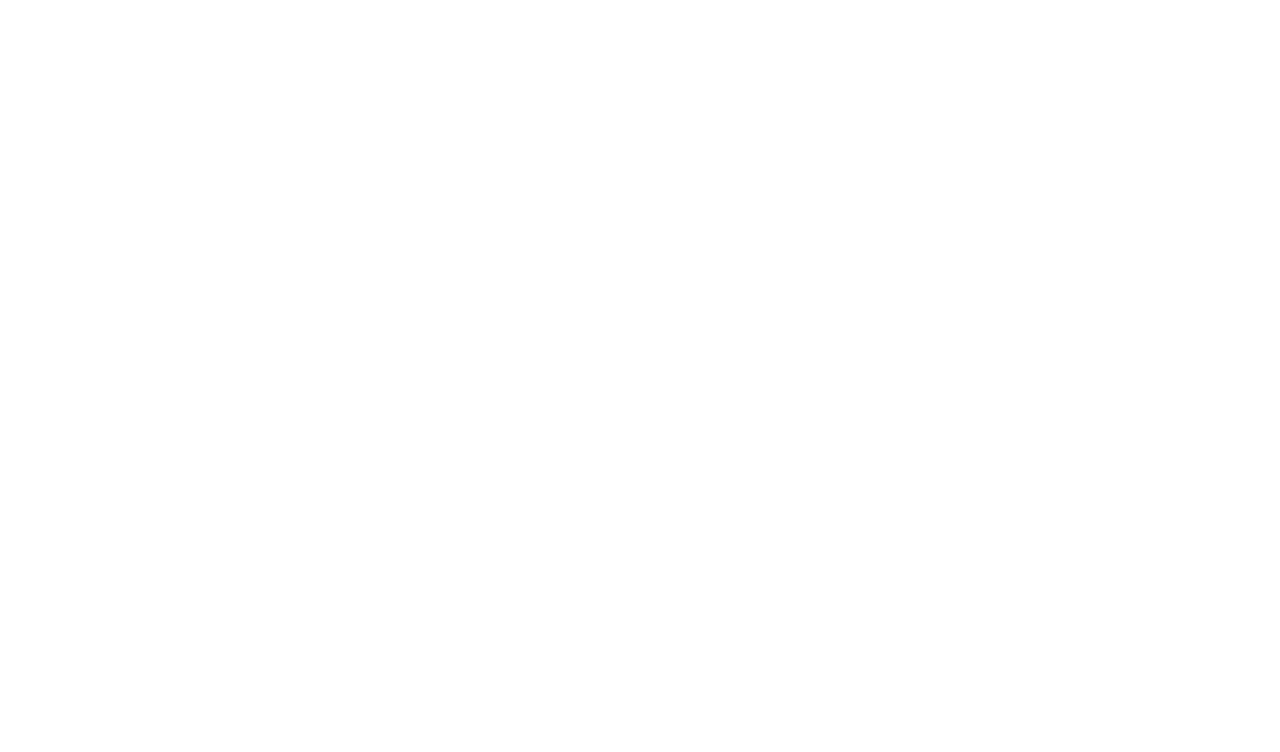
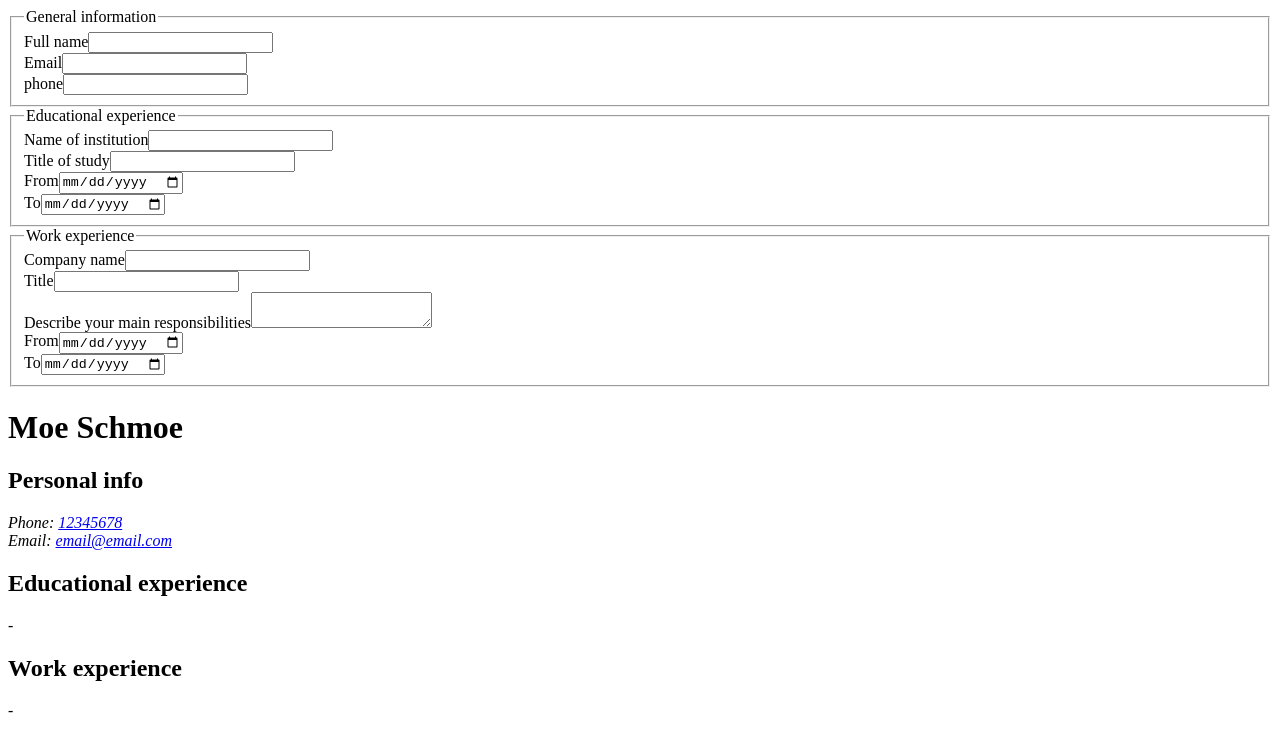
Before and after one commit to wishyrater/odin-cv, a React (Vite) app: page / in a window 1280 px wide. Shown: the top 752 px of the page. Built offline with nearby package versions, Linux system fonts and the light colour scheme.

Commit message:
Reconfigure to share state across form and preview

```diff
--- a/src/App.jsx
+++ b/src/App.jsx
@@ -1,11 +1,62 @@
 import { useState } from 'react'
+import Form from './components/Form.jsx'
+import Preview from './components/Preview.jsx'
 import './App.css'
 
+const initialProfile = {
+    general: { name: 'Moe Schmoe', phone: '12345678', email: 'email@email.com', },
+    education: [{ schoolName: 'Abc', titleOfStudy: '123', dateFrom: '12.04.2027', dateTo: '12.04.2027', }],
+    work: [{ companyName: 'Bigger industries inc.', positionTitle: 'Big Dawg', responsibilities: 'Did this', dateFrom: '12.04.2027', dateTo: '12.04.2027', }],
+};
+
 function App() {
-  return (
-    <>
-    </>
-  )
+	const [profile, setProfile] = useState(initialProfile);
+
+	function handleGeneralChange(e) {
+		const { name, value } = e.target;
+
+		setProfile((previous) => ({
+			...previous,
+			general: {
+				...previous.general,
+				[name]: value,
+			},
+		}));
+	}
+
+	function handleEducationChange(e) {
+        const { name, value } = e.target;
+
+        setProfile((previousProfile) => ({
+            ...previousProfile,
+            education: {
+                ...previousProfile.education,
+                [name]: value,
+            }
+        }));
+    }
+
+    function handleWorkChange(e) {
+        const {name, value } = e.target;
+
+        setProfile((previousProfile) => ({
+            ...previousProfile,
+            work: {
+                ...previousProfile.work,
+                [name]: value,
+            }
+        }));
+    }
+
+	return (
+    	<>
+		<Form
+			handleGeneralChange={handleGeneralChange}
+			handleEducationChange={handleEducationChange}
+			handleWorkChange={handleWorkChange}/>
+    	<Preview profile={profile} />
+    	</>
+	)
 }
 
 export default App
--- a/src/components/Form.jsx
+++ b/src/components/Form.jsx
@@ -1,50 +1,6 @@
 import { useState } from 'react'
 
-const initialProfile = {
-    general: { name: 'Moe Schmoe', phone: '', email: '', },
-    education: { schoolName: '', titleOfStudy: '', dateFrom: '', dateTo: '', },
-    work: { companyName: '', positionTitle: '', responsibilities: '', dateFrom: '', dateTo: '', },
-};
-
-export default function Form() {
-    const [profile, setProfile] = useState(initialProfile);
-
-    function handleGeneralChange(e) {
-        const { name, value } = e.target;
-
-        setProfile((previousProfile) => ({
-            ...previousProfile,
-            general: {
-                ...previousProfile.general,
-                [name]: value,
-            },
-        }));
-    }
-
-    function handleEducationChange(e) {
-        const { name, value } = e.target;
-
-        setProfile((previousProfile) => ({
-            ...previousProfile,
-            education: {
-                ...previousProfile.education,
-                [name]: value,
-            }
-        }));
-    }
-
-    function handleWorkChange(e) {
-        const {name, value } = e.target;
-
-        setProfile((previousProfile) => ({
-            ...previousProfile,
-            work: {
-                ...previousProfile.work,
-                [name]: value,
-            }
-        }));
-    }
-
+export default function Form({ handleGeneralChange, handleEducationChange, handleWorkChange }) {
     return (
         <form>
             <fieldset>
--- a/src/components/Preview.jsx
+++ b/src/components/Preview.jsx
@@ -16,6 +16,7 @@
         <h2>Work experience</h2>
         <h3>{profile.work.companyName}</h3>
         <p>{profile.work.positionTitle}</p>
+        <p>{profile.work.responsibilities}</p>
         <p>{profile.work.dateFrom} - {profile.work.dateTo}</p>
         </>
     )
```
